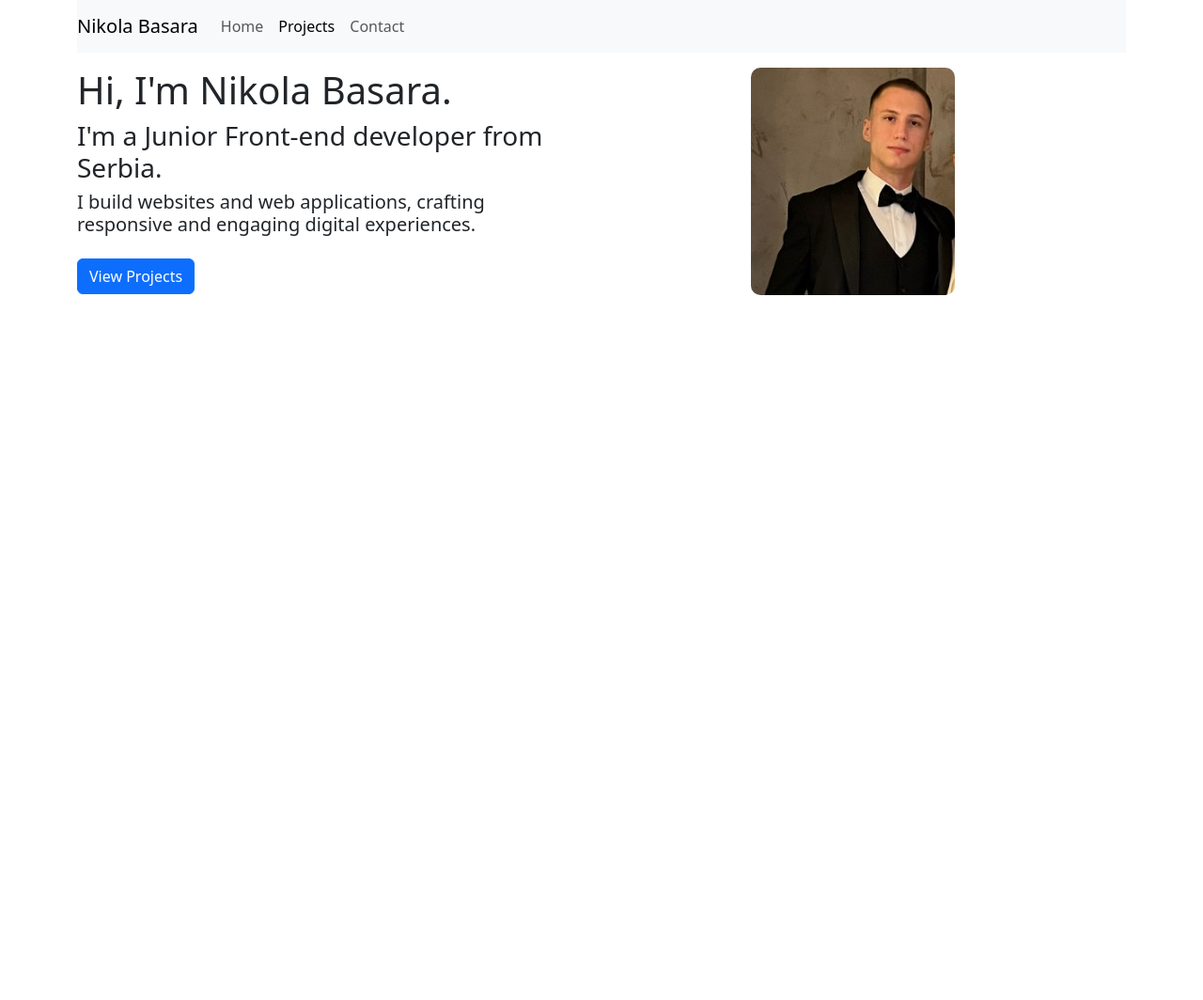
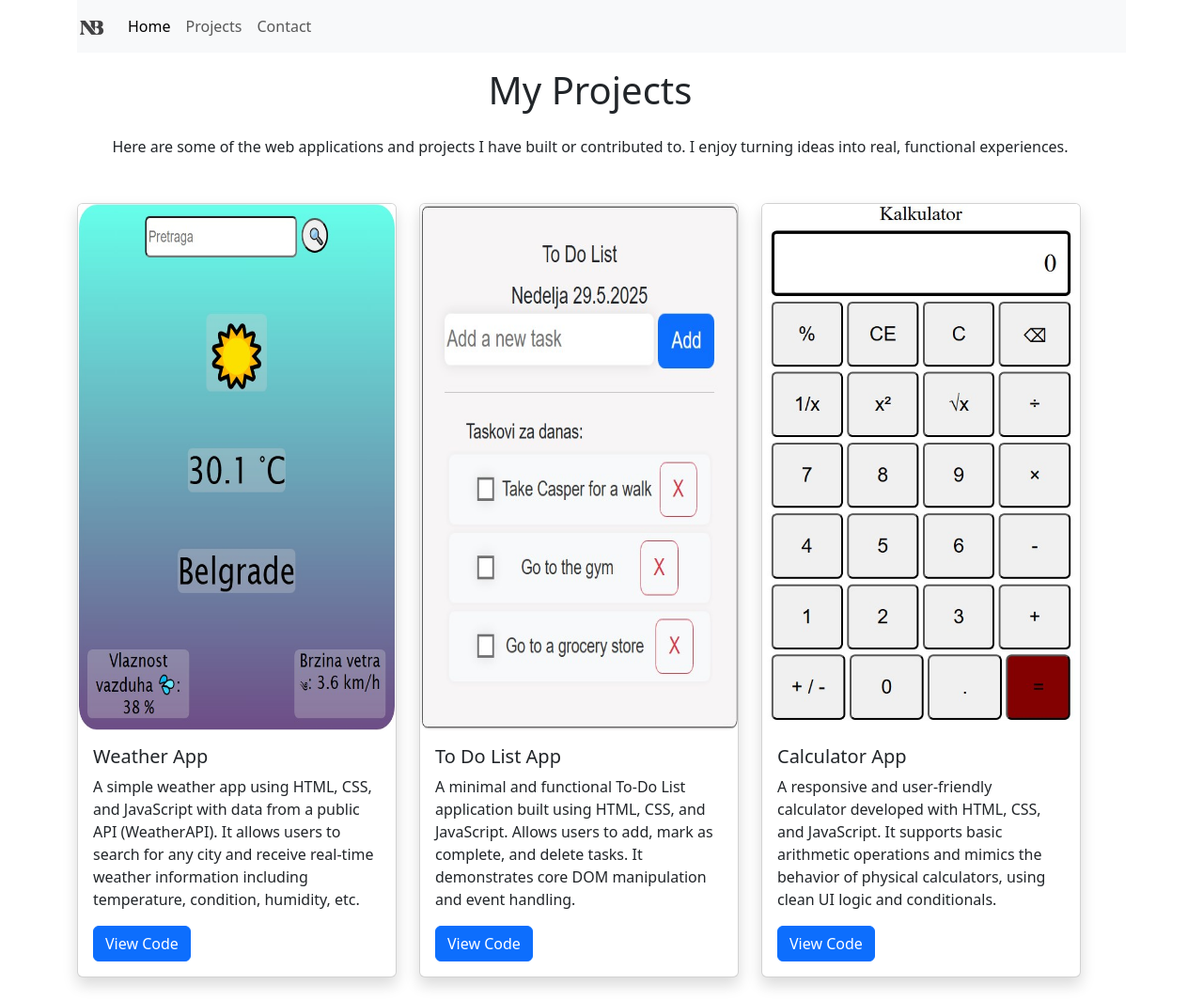
Before and after one commit to baske7/Portfolio, a website: page projects.html in a window 1280 px wide. Shown: the whole page at 94% size. Before the commit the page ends 800 px from the top, so only its background shows below. Drawn offline with nearby package versions, Linux system fonts and the light colour scheme.

Commit message:
The page is pretty much done

```diff
--- a/projects.html
+++ b/projects.html
@@ -4,23 +4,24 @@
     <meta charset="UTF-8">
     <meta name="viewport" content="width=device-width, initial-scale=1.0">
     <link href="https://cdn.jsdelivr.net/npm/bootstrap@5.3.7/dist/css/bootstrap.min.css" rel="stylesheet" integrity="sha384-LN+7fdVzj6u52u30Kp6M/trliBMCMKTyK833zpbD+pXdCLuTusPj697FH4R/5mcr" crossorigin="anonymous">
+    <link href="https://unpkg.com/aos@2.3.1/dist/aos.css" rel="stylesheet">
     <link rel="stylesheet" href="style.css">
     <title>Portfolio</title>
 </head>
 <body>
 <div class="container">
     <nav class="navbar navbar-expand-lg navbar-light bg-light">
-        <a class="navbar-brand" href="index.html">Nikola Basara</a>
+        <a class="navbar-brand" href="index.html"><img src="img/logo.jpg" width="30" height="30" alt="Logo picture"></a>
         <button class="navbar-toggler" type="button" data-bs-toggle="collapse" data-bs-target="#navbarNav" aria-controls="navbarNav" aria-expanded="false" aria-label="Toggle navigation">
             <span class="navbar-toggler-icon"></span>
         </button>
         <div class="collapse navbar-collapse" id="navbarNav">
             <ul class="navbar-nav">
             <li class="nav-item active">
-                <a class="nav-link" href="index.html">Home</a>
+                <a class="nav-link active" href="index.html">Home  </a>
             </li>
             <li class="nav-item">
-                <a class="nav-link active" href="projects.html">Projects</a>
+                <a class="nav-link" href="projects.html">Projects</a>
             </li>
             <li class="nav-item">
                 <a class="nav-link" href="contact.html">Contact</a>
@@ -29,18 +30,53 @@
         </div>
     </nav>
         <div class="row col-md-12">
-            <div class="tekstPocetna col-md-6">
-                <h1 class="h1">Hi, I'm Nikola Basara.</h1>
-                <h2 class="h3">I'm a Junior Front-end developer from Serbia.</h2>
-                <h3 class="h5">I build websites and web applications, crafting responsive and engaging digital experiences.</h3>
-                <a class="btn btn-primary prj" href="projects.html" role="button">View Projects</a>
-            </div>
-            <div class="col-md-6 slikaPocetna text-center">
-                <img src="img/portfolioSlika.jpg" class="img-fluid" alt="...">
+            <h1 class="text-center mb-4">My Projects</h1>
+            <p class="text-center mb-5">Here are some of the web applications and projects I have built or contributed to. I enjoy turning ideas into real, functional experiences.</p>
+            <div class="row">
+                <div class="col-md-6 col-lg-4 mb-4" data-aos="fade-up" data-aos-delay="100">
+                    <div class="card h-100 shadow">
+                    <img src="img/weatherApp.jpg" class="card-img-top cardSlika" alt="Weather App Screenshot">
+                    <div class="card-body">
+                        <h5 class="card-title">Weather App</h5>
+                        <p class="card-text">A simple weather app using HTML, CSS, and JavaScript with data from a public API (WeatherAPI).
+                        It allows users to search for any city and receive real-time weather information including temperature, condition, humidity, etc.</p>
+                        <a href="https://github.com/baske7/weather-app" class="btn btn-primary" target="_blank">View Code</a>
+                    </div>
+                    </div>
+                </div>
+                <div class="col-md-6 col-lg-4 mb-4" data-aos="fade-up" data-aos-delay="100">
+                    <div class="card h-100 shadow">
+                    <img src="img/todolist.jpg" class="card-img-top cardSlika" alt="To Do List App">
+                    <div class="card-body">
+                        <h5 class="card-title">To Do List App</h5>
+                        <p class="card-text">
+                        A minimal and functional To-Do List application built using HTML, CSS, and JavaScript.
+                        Allows users to add, mark as complete, and delete tasks. It demonstrates core DOM manipulation and event handling.
+                        </p>
+                        <a href="https://github.com/baske7/weather-app" class="btn btn-primary" target="_blank">View Code</a>
+                    </div>
+                    </div>
+                </div>
+                <div class="col-md-6 col-lg-4 mb-4" data-aos="fade-up" data-aos-delay="100">
+                    <div class="card h-100 shadow">
+                    <img src="img/kalk.jpg" class="card-img-top cardSlika" alt="Calculator App">
+                    <div class="card-body">
+                        <h5 class="card-title">Calculator App</h5>
+                        <p class="card-text">
+                        A responsive and user-friendly calculator developed with HTML, CSS, and JavaScript.
+                        It supports basic arithmetic operations and mimics the behavior of physical calculators, using clean UI logic and conditionals.
+                        </p>
+                        <a href="https://github.com/baske7/weather-app" class="btn btn-primary" target="_blank">View Code</a>
+                    </div>
+                    </div>
+                </div>
             </div>
         </div>
-</div>
+<script src="https://unpkg.com/aos@2.3.1/dist/aos.js"></script>
 <script src="https://cdn.jsdelivr.net/npm/bootstrap@5.3.7/dist/js/bootstrap.bundle.min.js" integrity="sha384-ndDqU0Gzau9qJ1lfW4pNLlhNTkCfHzAVBReH9diLvGRem5+R9g2FzA8ZGN954O5Q" crossorigin="anonymous"></script>
 </body>
 <script src="script.js"></script>
+<script>
+    AOS.init();
+</script>
 </html>
--- a/style.css
+++ b/style.css
@@ -34,3 +34,30 @@ ul{
 .dMreze{
     list-style-type: none;
 }
+.cardSlika{
+    height: 35em;
+}
+.card {
+    transition: transform 0.3s ease, box-shadow 0.3s ease;
+}
+
+.card:hover {
+    transform: translateY(-10px);
+    box-shadow: 0 12px 24px rgba(0, 0, 0, 0.2);
+}
+
+.card-img-top {
+    transition: transform 0.4s ease;
+}
+
+.card:hover .card-img-top {
+    transform: scale(1.05);
+}
+.btn-primary {
+    transition: background-color 0.3s ease, transform 0.3s ease;
+}
+
+.btn-primary:hover {
+    background-color: #0056b3;
+    transform: scale(1.05);
+}
```
Also changed, not shown: about.html (deleted, +0 -64 lines), contact.html (+13 -9 lines), index.html (+13 -8 lines), package.json (added, +18 -0 lines), img/kalk.jpg (added), img/logo.jpg (added), img/todolist.jpg (added), img/weatherApp.jpg (added), 1 other file.
